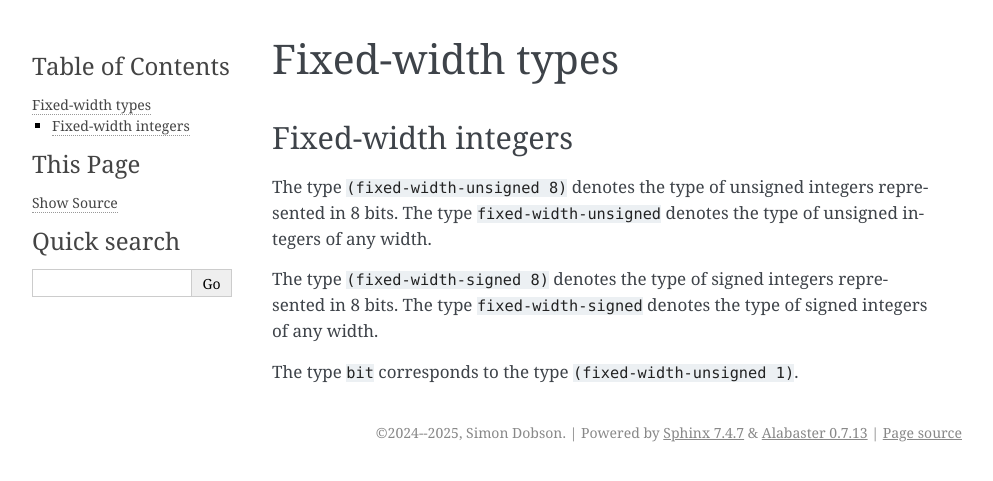
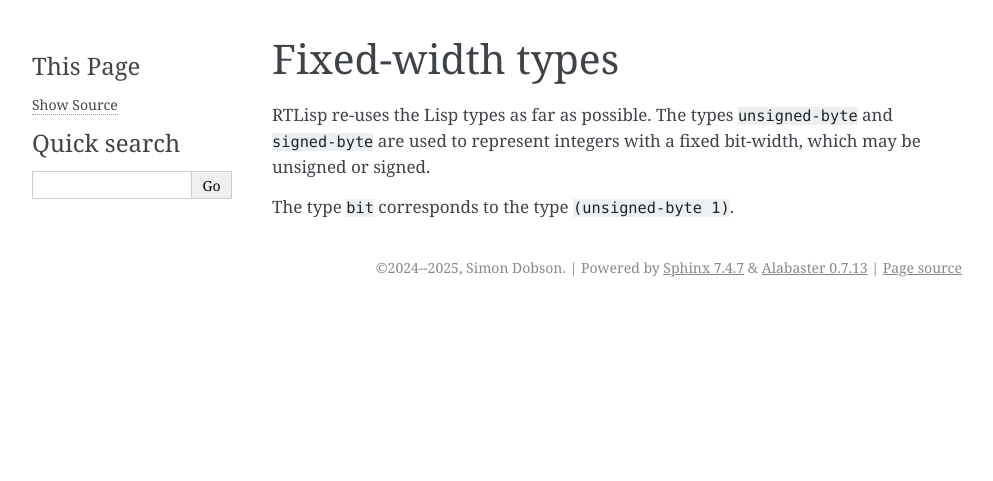
Before and after one commit to simoninireland/cl-vhdsl, a Sphinx documentation site: the page built from doc/rtl/fixed-width.rst, in a window 1280 px wide. Shown: the top 481 px of the page, without its empty margins (148-1141 px from the left). Built offline with Sphinx 7.4.7, drawn with Linux system fonts in a browser that asks for light colours.

Commit message:
Small updates

```diff
--- a/doc/rtl/arrays.rst
+++ b/doc/rtl/arrays.rst
@@ -12,7 +12,7 @@ using the `make-instance`` function.
 
 .. code-block:: lisp
 
-   (let ((a (make-array '(16) :element-type (fixed-width-unsigned 8)))
+   (let ((a (make-array '(16) :element-type (unsigned-byte 8)))
 	 (b 0))
       (setq b (aref a 0)))
 
--- a/doc/rtl/assignment.rst
+++ b/doc/rtl/assignment.rst
@@ -16,21 +16,21 @@ Simple assignment to a variable:
 
 .. code-block:: lisp
 
-   (let ((a 12 :width 8))
+   (let ((a 12 :type (unsigned-byte 8)))
       (setq a (* a 2))
 
 Assignment to a single bit within a variable:
 
 .. code-block:: lisp
 
-   (let ((a 12 :width 8))
+   (let ((a 12 :type (unsigned-byte 8)))
       (setf (bit a 0) 1))
 
 Assignment to several slices of bits within a variable:
 
 .. code-block:: lisp
 
-   (let ((a 12 :width 8))
+   (let ((a 12 :type (unsigned-byte 8)))
       (setf (bits a 2) #2r101)
       (setf (bits a 2 :width 1) #2r1)
       (setf (bits a 2 :end 1) #2r10))
--- a/doc/rtl/fixed-width.rst
+++ b/doc/rtl/fixed-width.rst
@@ -3,16 +3,8 @@
 Fixed-width types
 =================
 
+RTLisp re-uses the Lisp types as far as possible. The types
+``unsigned-byte`` and ``signed-byte`` are used to represent
+integers with a fixed bit-width, which may be unsigned or signed.
 
-Fixed-width integers
---------------------
-
-The type ``(fixed-width-unsigned 8)`` denotes the type of unsigned
-integers represented in 8 bits. The type ``fixed-width-unsigned``
-denotes the type of unsigned integers of any width.
-
-The type ``(fixed-width-signed 8)`` denotes the type of signed
-integers represented in 8 bits. The type ``fixed-width-signed``
-denotes the type of signed integers of any width.
-
-The type ``bit`` corresponds to the type ``(fixed-width-unsigned 1)``.
+The type ``bit`` corresponds to the type ``(unsigned-byte 1)``.
```
Also changed, not shown: other parts of doc/rtl/arrays.rst (+2 -2 lines), doc/rtl/binders.rst (+8 -7 lines).
